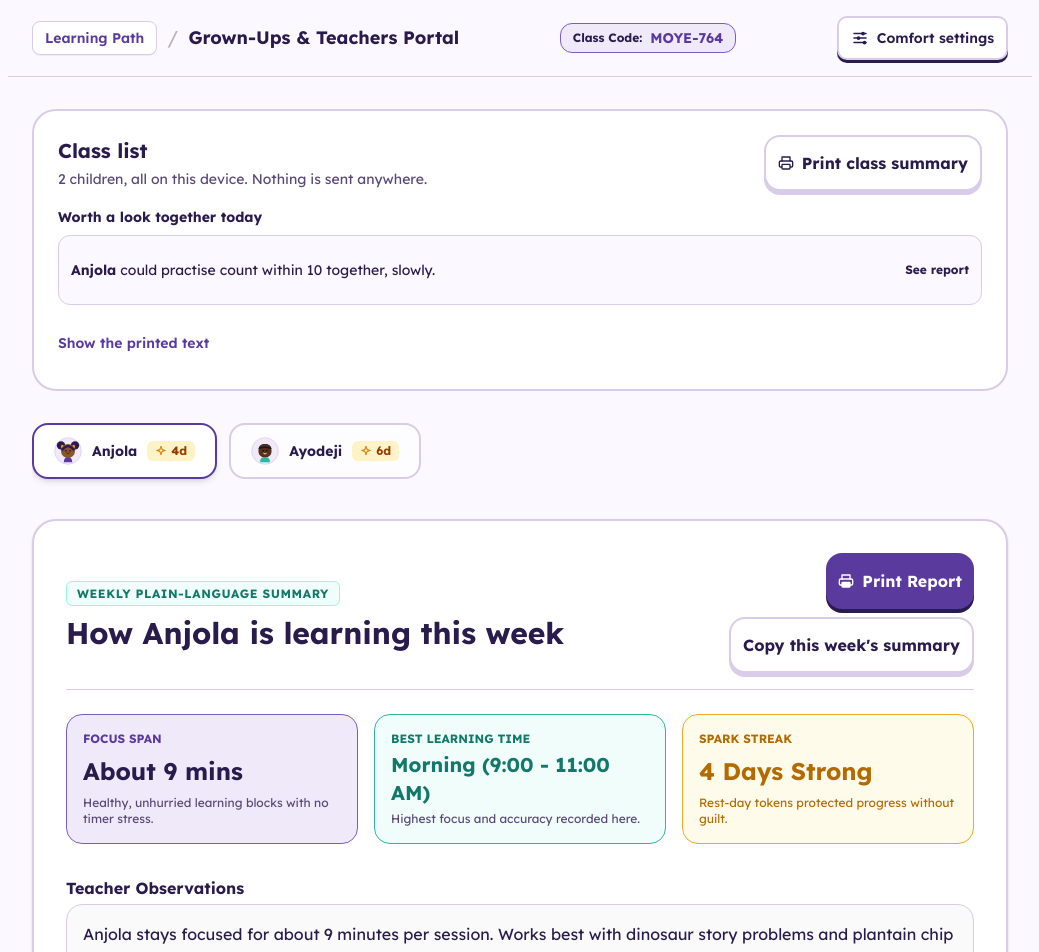
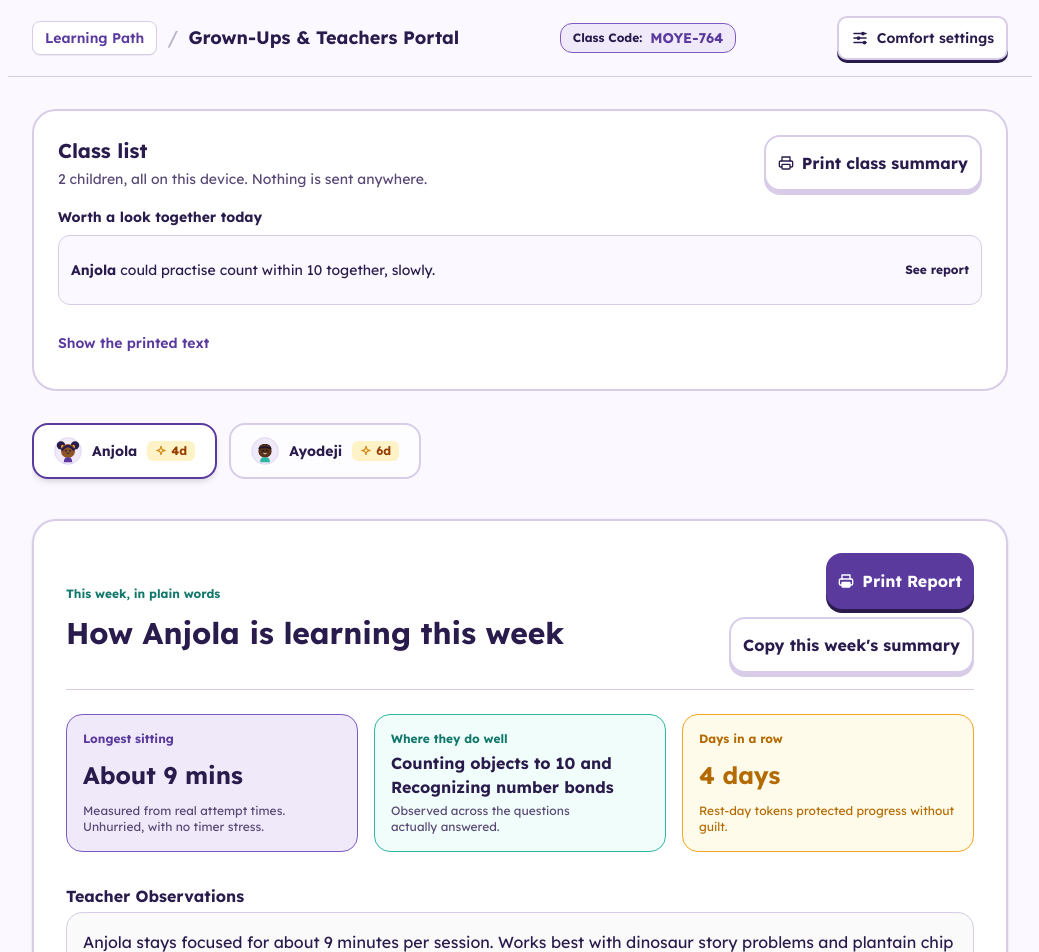
Before and after one commit to ayodejiades/moye, a Next.js app: page /grownups in a window 1280 px wide. Shown: the top 952 px of the page, without its empty margins (120-1159 px from the left). Built offline with nearby package versions, Linux system fonts and the light colour scheme.

Commit message:
Grown-ups report: replace the unmeasured best-time card with observed strengths, state where the focus figure comes from

```diff
--- a/app/grownups/page.tsx
+++ b/app/grownups/page.tsx
@@ -29,7 +29,6 @@ interface ChildProgress {
   strongSkills: string[];
   growingSkills: string[];
   focusDurationMin: number;
-  bestTime: string;
   sparks: number;
   recentObservation: string;
 }
@@ -42,7 +41,6 @@ const SAMPLE_CHILDREN: ChildProgress[] = [
     strongSkills: ["Counting objects to 10", "Recognizing number bonds"],
     growingSkills: ["Carrying digits in 2-digit sums"],
     focusDurationMin: 9,
-    bestTime: "Morning (9:00 - 11:00 AM)",
     sparks: 4,
     recentObservation: "Anjola stays focused for about 9 minutes per session. Works best with dinosaur story problems and plantain chip currency word problems.",
   },
@@ -53,7 +51,6 @@ const SAMPLE_CHILDREN: ChildProgress[] = [
     strongSkills: ["Number line jumps", "Adding single digits"],
     growingSkills: ["Subtraction as take-away"],
     focusDurationMin: 12,
-    bestTime: "Early Afternoon (1:00 - 2:00 PM)",
     sparks: 6,
     recentObservation: "High engagement when questions involve football pitch scenarios. Responds well to gentle second-try hints.",
   },
@@ -213,10 +210,10 @@ export default function GrownupsReportPage() {
         >
           <div className="flex flex-col sm:flex-row sm:items-center justify-between gap-4 border-b border-[var(--border)] pb-4">
             <div>
-              <span className="text-xs font-bold uppercase tracking-wider text-[var(--teal-700)] bg-teal-50 px-2.5 py-1 rounded-md border border-teal-200">
-                Weekly Plain-Language Summary
+              <span className="text-xs font-bold text-[var(--teal-700)]">
+                This week, in plain words
               </span>
-              <h1 className="text-2xl sm:text-3xl font-extrabold mt-2">
+              <h1 className="text-2xl sm:text-3xl font-bold mt-2">
                 {strings.reportHeading.replace("this child", child.name)}
               </h1>
             </div>
@@ -248,29 +245,29 @@ export default function GrownupsReportPage() {
           {/* Key Indicators in Plain Words */}
           <div className="grid grid-cols-1 sm:grid-cols-3 gap-4">
             <div className="bg-[var(--plum-100)] rounded-2xl p-4 border border-[var(--plum-500)] flex flex-col justify-between">
-              <span className="text-xs font-bold text-[var(--plum-700)] uppercase">Focus Span</span>
-              <span className="text-2xl font-extrabold text-[var(--plum-900)] mt-1">
+              <span className="text-xs font-bold text-[var(--plum-700)]">Longest sitting</span>
+              <span className="text-2xl font-bold text-[var(--plum-900)] mt-1">
                 About {child.focusDurationMin} mins
               </span>
-              <span className="text-xs text-[var(--fg-muted)] mt-1">
-                Healthy, unhurried learning blocks with no timer stress.
+              <span className="text-xs text-[var(--fg-muted)] mt-1 text-pretty">
+                Measured from real attempt times. Unhurried, with no timer stress.
               </span>
             </div>
 
             <div className="bg-teal-50 rounded-2xl p-4 border border-[var(--teal-500)] flex flex-col justify-between">
-              <span className="text-xs font-bold text-[var(--teal-700)] uppercase">Best Learning Time</span>
-              <span className="text-xl font-extrabold text-[var(--teal-700)] mt-1">
-                {child.bestTime}
+              <span className="text-xs font-bold text-[var(--teal-700)]">Where they do well</span>
+              <span className="text-base font-bold text-[var(--plum-900)] mt-1 text-pretty">
+                {child.strongSkills.join(" and ")}
               </span>
-              <span className="text-xs text-[var(--fg-muted)] mt-1">
-                Highest focus and accuracy recorded here.
+              <span className="text-xs text-[var(--fg-muted)] mt-1 text-pretty">
+                Observed across the questions actually answered.
               </span>
             </div>
 
             <div className="bg-amber-50 rounded-2xl p-4 border border-[var(--honey-500)] flex flex-col justify-between">
-              <span className="text-xs font-bold text-[var(--honey-700)] uppercase">Spark Streak</span>
-              <span className="text-2xl font-extrabold text-[var(--honey-700)] mt-1">
-                {child.sparks} Days Strong
+              <span className="text-xs font-bold text-[var(--honey-700)]">Days in a row</span>
+              <span className="text-2xl font-bold text-[var(--honey-700)] mt-1">
+                {child.sparks} {child.sparks === 1 ? "day" : "days"}
               </span>
               <span className="text-xs text-[var(--honey-700)] mt-1">
                 Rest-day tokens protected progress without guilt.
```
